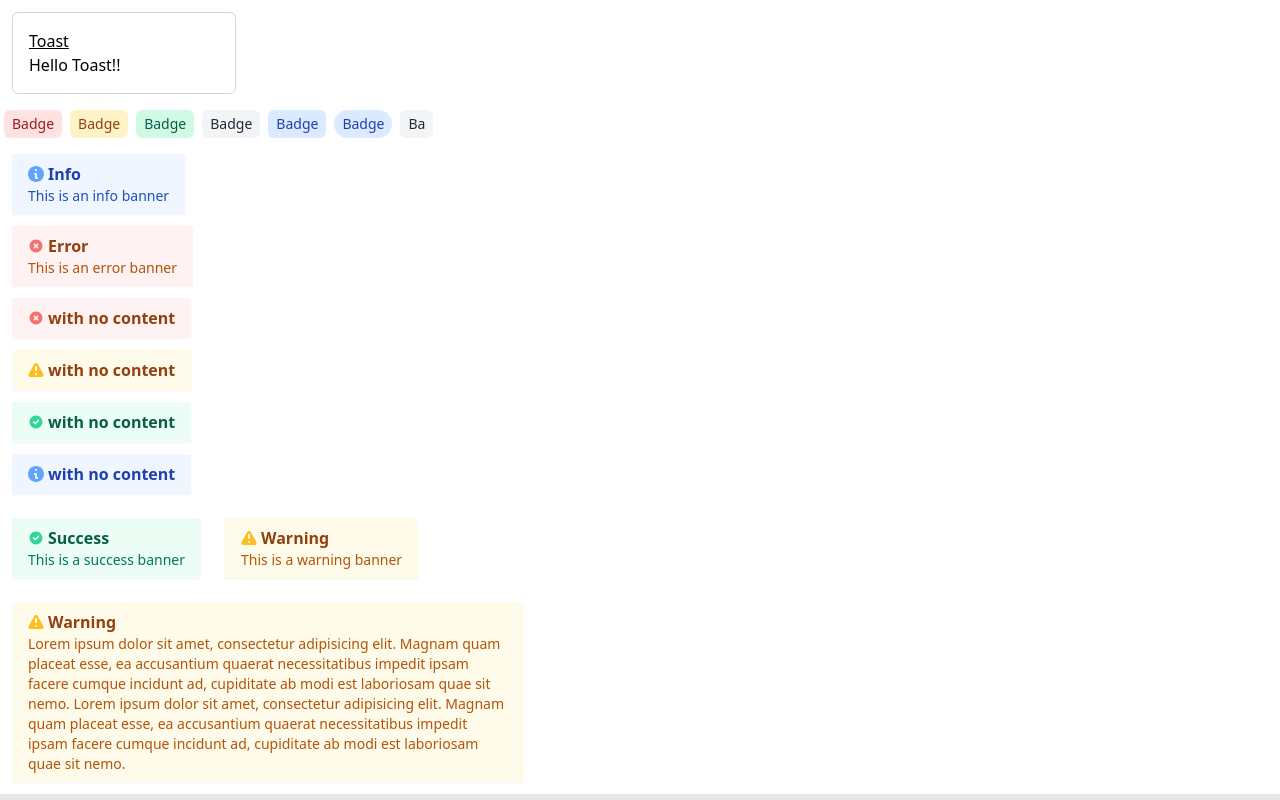
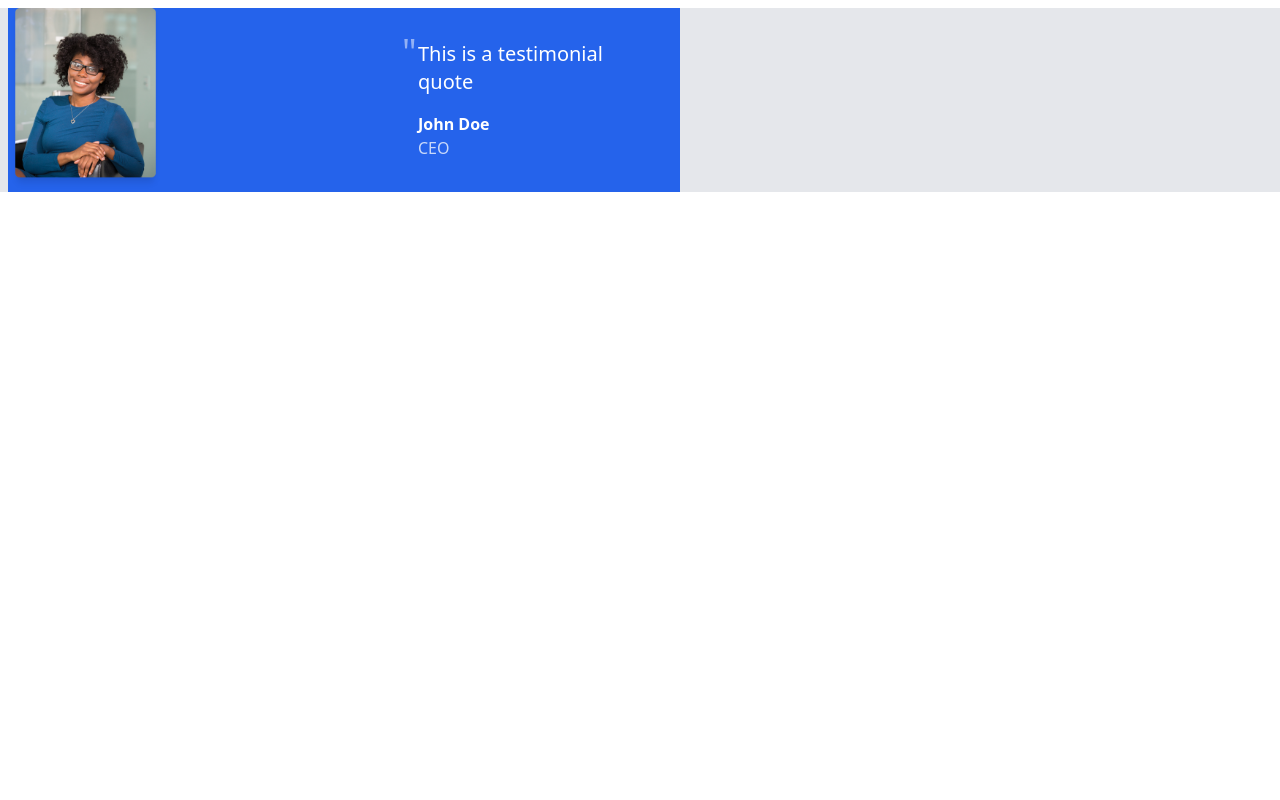
Before and after one commit to Euaell/eu-component-library, a React (Vite) app: page / in a window 1280 px wide. Shown: the top 800 px of the page. Built offline with nearby package versions, Linux system fonts and the light colour scheme.

Commit message:
testimonial progress

```diff
--- a/src/App.tsx
+++ b/src/App.tsx
@@ -1,15 +1,18 @@
 import './App.css'
-import { Badge, Banner, Card, Toast } from './components'
+import { Badge, Banner, Card, Testimonials, Toast } from './components'
 import testSvg from './test.svg'
+import testimonialImg from './testimonial-image.png'
 
 function App() {
 
 	return (
 		<>
 
-			<BannerAndBadge />
+			{/* <BannerAndBadge /> */}
 
-			<CardDisplay />
+			{/* <CardDisplay /> */}
+
+            <TestimonialDisplay />
 		</>
 	)
 }
@@ -66,4 +69,17 @@ function CardDisplay() {
 	)
 }
 
+function TestimonialDisplay() {
+    return (
+        <div className='bg-gray-200 h-max'>
+            <Testimonials
+                image={testimonialImg}
+                quote='This is a testimonial quote'
+                author='John Doe'
+                position='CEO'
+            />
+        </div>
+    )
+}
+
 export default App
--- /dev/null
+++ b/src/components/Container/index.tsx
@@ -0,0 +1,21 @@
+import { twMerge } from "tailwind-merge";
+
+interface ContainerProps {
+    children: React.ReactNode;
+    background?: string;
+    className?: string;
+    [key: string]: any;
+}
+
+export default function Container({ children, className, background, ...rest }: ContainerProps): React.ReactElement {
+    return (
+        <div className={twMerge(
+                "container mx-auto px-4",
+                className
+            )}
+            {...rest}
+        >
+            {children}
+        </div>
+    )
+}
--- a/src/components/Testimonials/index.tsx
+++ b/src/components/Testimonials/index.tsx
@@ -1,26 +1,42 @@
+import React from 'react';
 import { twMerge } from "tailwind-merge";
 
-interface TestimonialsProps {
-  children: Readonly<React.ReactNode>;
+interface TestimonialProps {
+    image: string;
+    quote: string;
+    author: string;
+    position: string;
     className?: string;
+    bgColor?: string;
     [key: string]: any;
 }
 
-export default function Testimonials({ children, className, ...rest}: TestimonialsProps): React.ReactElement {
+export default function Testimonial({ image, quote, author, position, className, bgColor = '#2563EB', ...rest }: TestimonialProps): React.ReactElement {
     return (
         <div className={twMerge(
-				'',
+                "relative m-2 flex flex-col md:flex-row overflow-hidden min-w-fit max-w-2xl",
                 className
             )}
+            style={{ backgroundColor: bgColor }}
             {...rest}
         >
-			<div className="flex flex-col md:flex-row">
-				{/* TODO: Image if available */}
-
-
-				{/* TODO: the rest of the text testimonial */}
+            <div className="md:w-1/3 z-10">
+                <img
+                    src={image}
+                    alt={author}
+                    className="w-full h-auto md:absolute md:top-0 md:left-0 md:h-full md:w-auto object-cover rounded-t-lg md:rounded-l-lg md:rounded-t-none"
+                />
             </div>
-			{children}
+            <div className="p-6 md:p-8 md:pl-[calc(33.33%+2rem)] lg:pl-[calc(25%+2rem)] flex flex-col justify-center">
+                <blockquote className="text-white text-lg md:text-xl mb-4 relative">
+                    <span className="absolute -left-4 -top-2 text-4xl opacity-50">"</span>
+                    {quote}
+                </blockquote>
+                <div>
+                    <p className="text-white font-bold">{author}</p>
+                    <p className="text-white opacity-75">{position}</p>
+                </div>
+            </div>
         </div>
     )
 }
--- a/src/components/index.ts
+++ b/src/components/index.ts
@@ -4,3 +4,5 @@ export { default as Button } from './Button'
 export { default as Badge } from './Badge'
 export { default as Banner } from './Banner'
 export { default as Card } from './Card'
+export { default as Container } from './Container'
+export { default as Testimonials } from './Testimonials'
```
Lines whose indentation alone changed are shown as unchanged.
